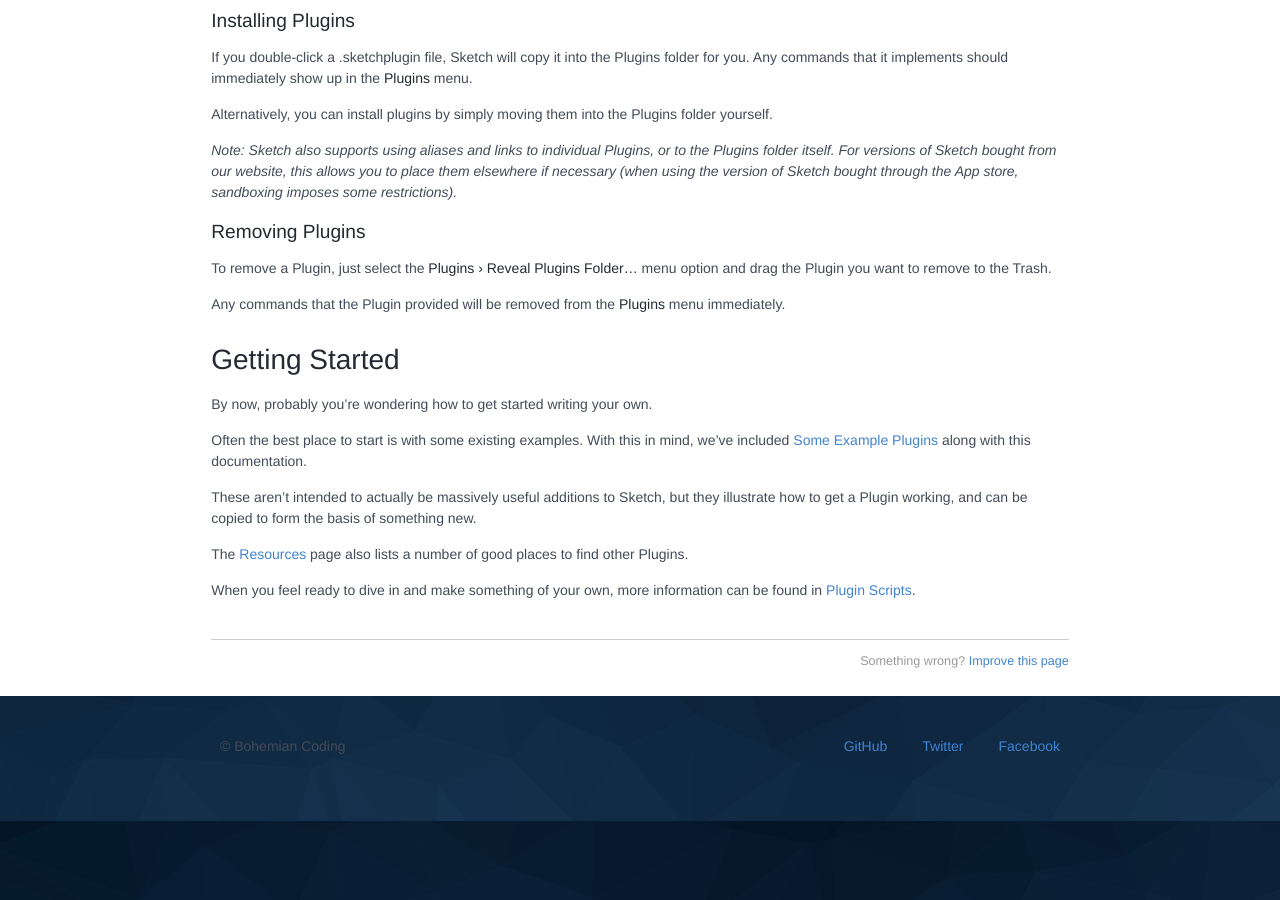
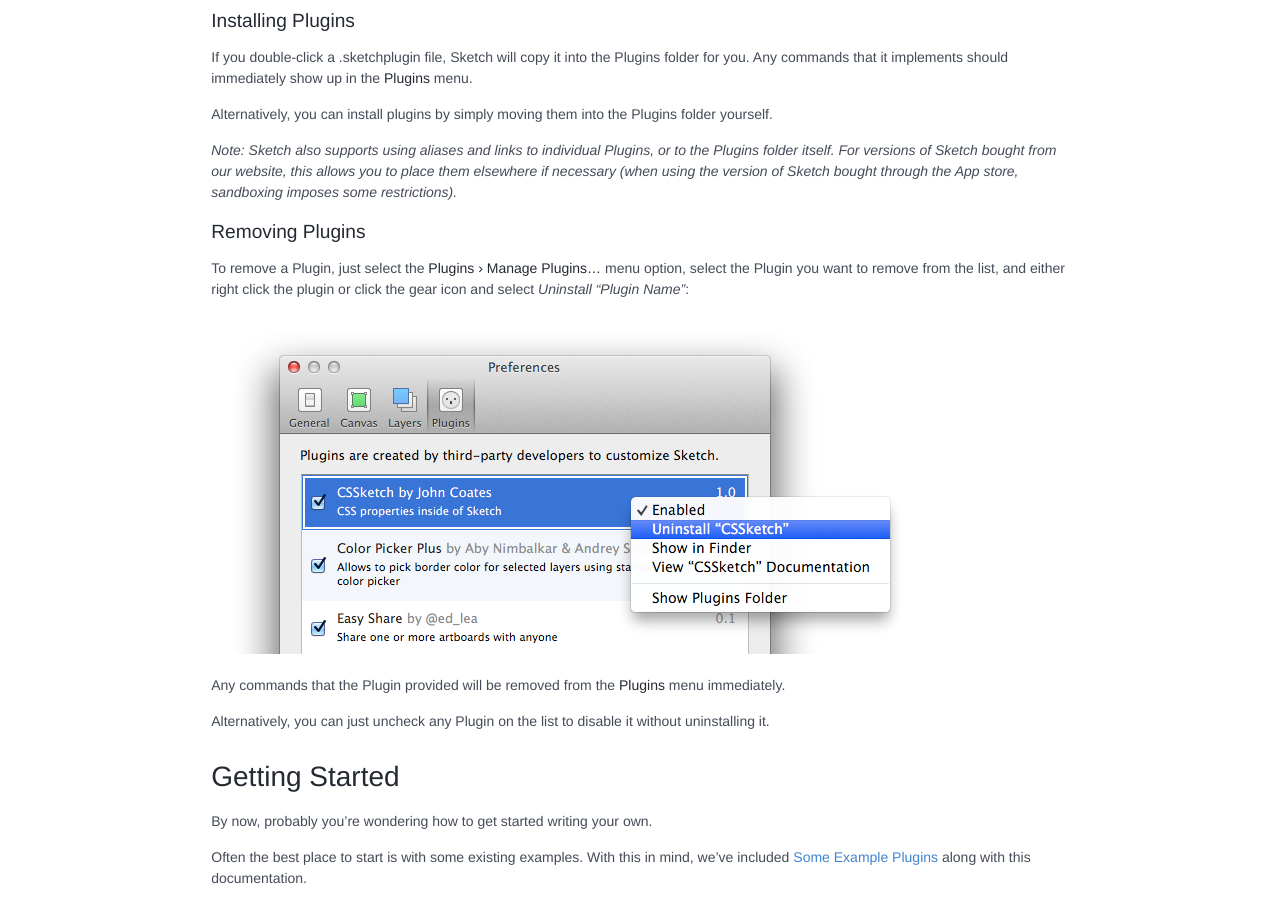
Before and after one commit to matt-curtis/developer.sketchapp.com, a Jekyll site: the page built from introduction/01-plugin-basics.md, in a window 1280 px wide and 900 px high, scrolled down 979 px. Built offline with Jekyll 4.4.1, drawn with Linux system fonts in a browser that asks for light colours; Markdown is read by kramdown in place of the engine named in the settings.

Commit message:
Updated docs

```diff
--- a/introduction/01-plugin-basics.md
+++ b/introduction/01-plugin-basics.md
@@ -43,9 +43,13 @@ Alternatively, you can install plugins by simply moving them into the Plugins fo
 
 ### Removing Plugins
 
-To remove a Plugin, just select the **Plugins › Reveal Plugins Folder…** menu option and drag the Plugin you want to remove to the Trash.
+To remove a Plugin, just select the **Plugins › Manage Plugins…** menu option, select the Plugin you want to remove from the list, and either right click the plugin or click the gear icon and select *Uninstall "Plugin Name"*:
+
+![](/images/developer/plugin-uninstall.png)
 
 Any commands that the Plugin provided will be removed from the **Plugins** menu immediately.
+
+Alternatively, you can just uncheck any Plugin on the list to disable it without uninstalling it.
 
 ## Getting Started
 
```
Also changed, not shown: index.md (+1 -1 lines), images/developer/plugin-uninstall.png (added).
